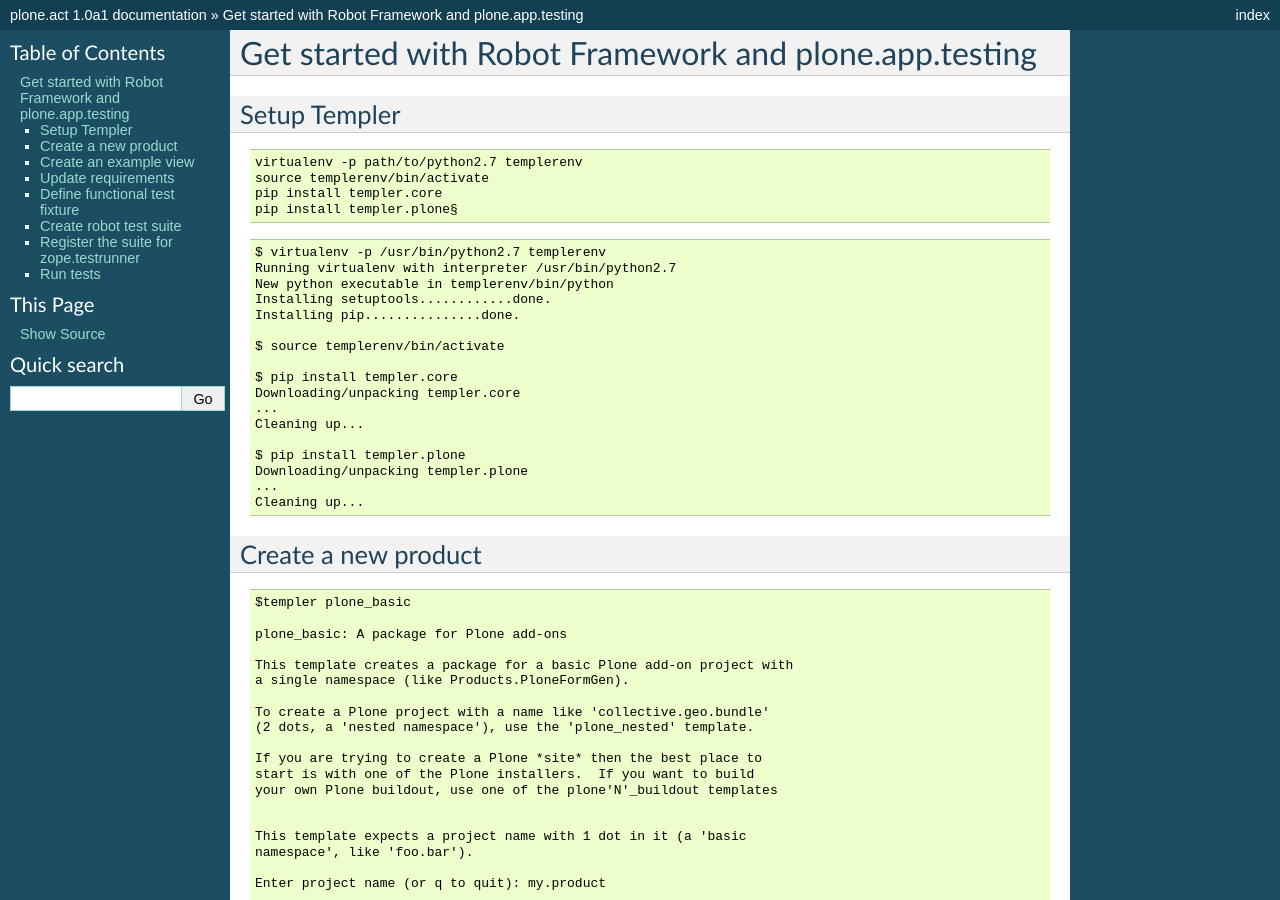
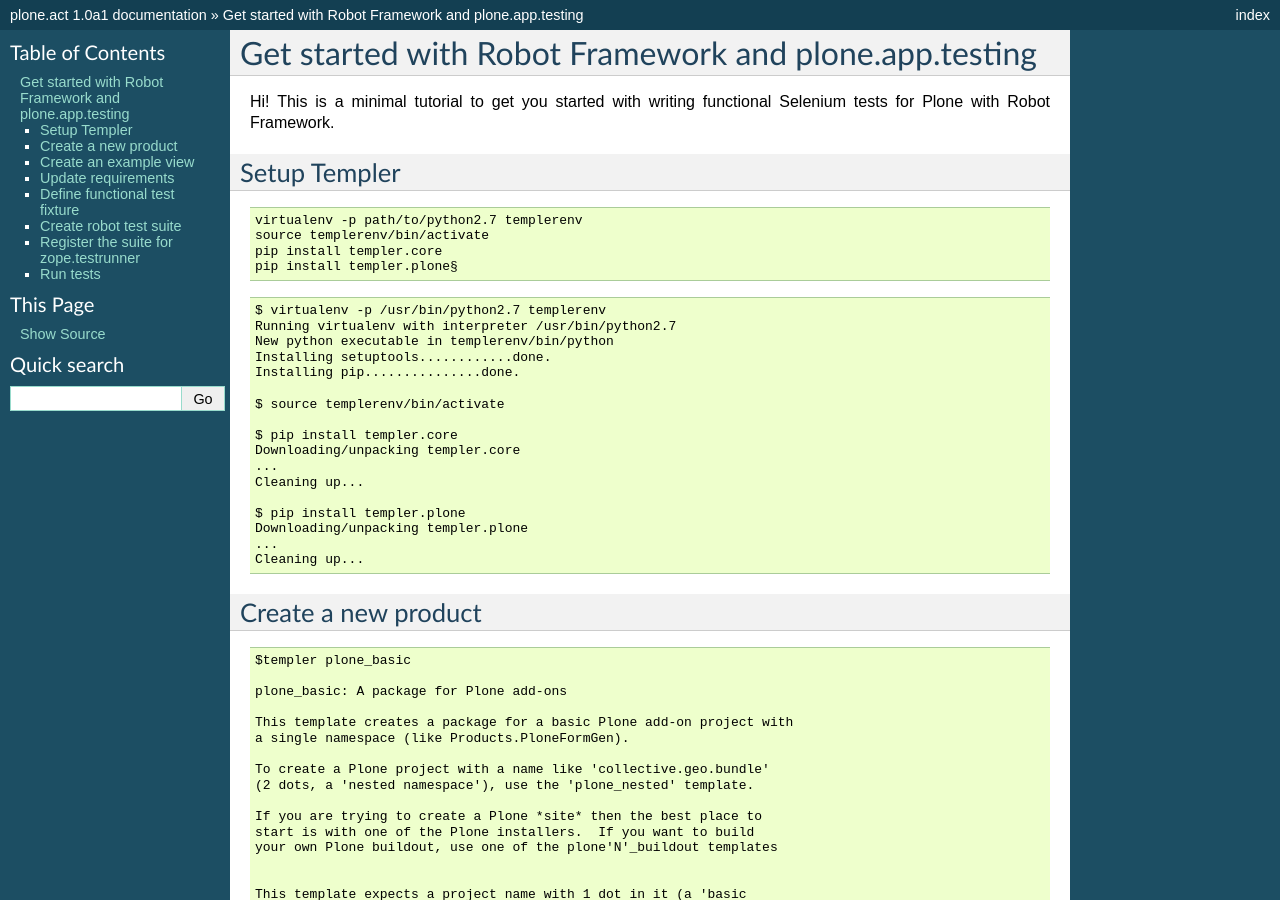
Before and after one commit to plone/plone.app.robotframework, a Sphinx documentation site: the page built from docs/source/tutorial.rst, in a window 1280 px wide and 900 px high. Built offline with Sphinx 7.4.7, drawn with Linux system fonts in a browser that asks for light colours.

```diff
--- a/docs/source/tutorial.rst
+++ b/docs/source/tutorial.rst
@@ -1,5 +1,8 @@
 Get started with Robot Framework and plone.app.testing
 ======================================================
+
+Hi! This is a minimal tutorial to get you started with writing
+functional Selenium tests for Plone with Robot Framework.
 
 Setup Templer
 -------------
```
Also changed, not shown: docs/source/index.rst (+5 -5 lines).
